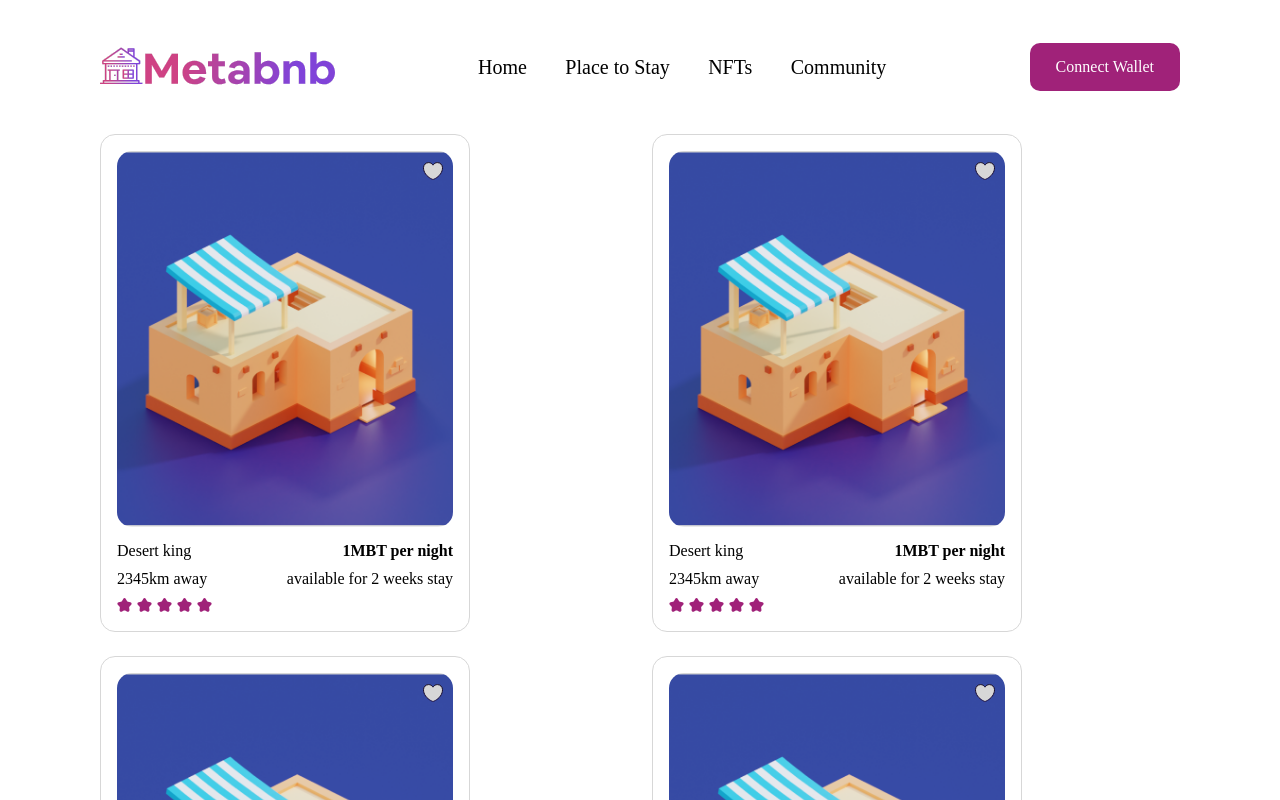
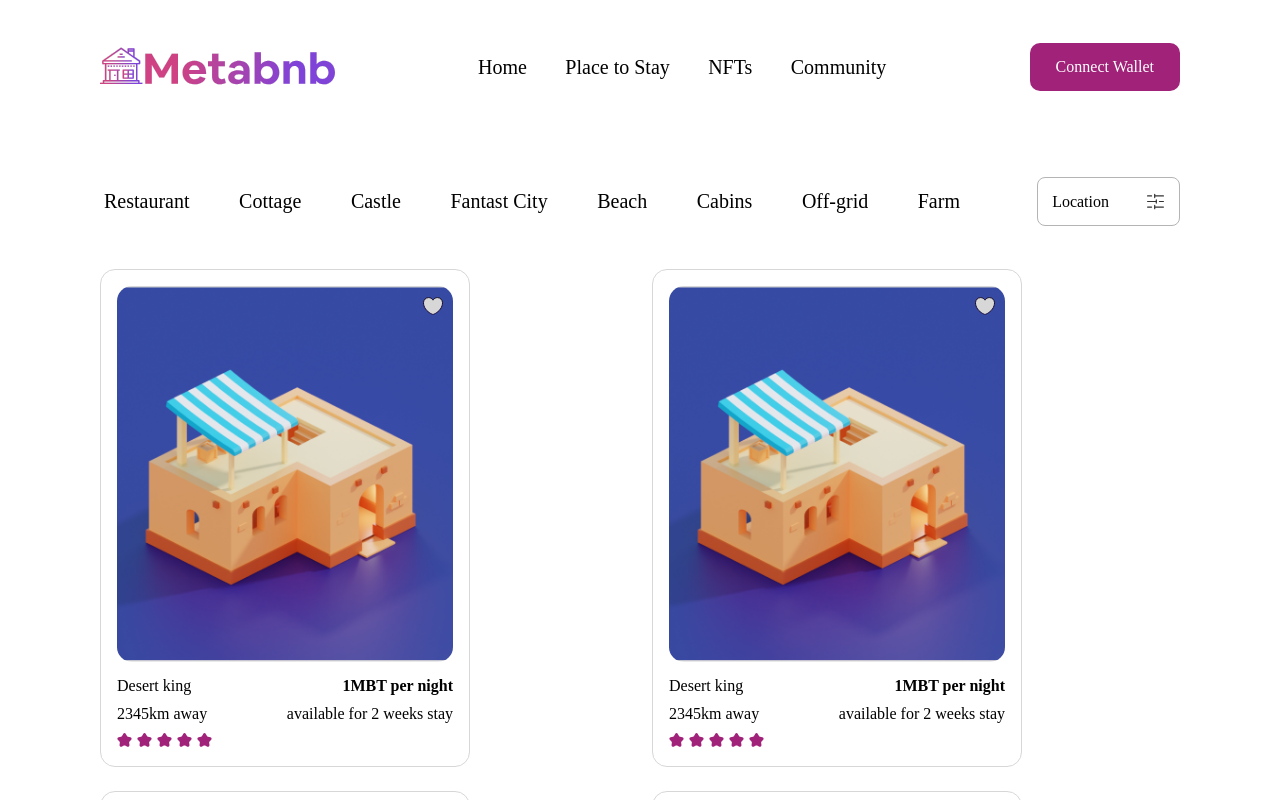
Before and after one commit to tochibedford/tochi-meta-bnb, a React (Vite) app: page /placetostay in a window 1280 px wide. Shown: the top 800 px of the page. Built offline with nearby package versions, Linux system fonts and the light colour scheme; a web font is replaced by a local one.

Commit message:
feat: fully implemented filter component

```diff
--- a/src/App.module.scss
+++ b/src/App.module.scss
@@ -7,6 +7,6 @@
     header {
         position: sticky;
         top: 0;
-        z-index: 1;
+        z-index: 2;
     }
 }
--- /dev/null
+++ b/src/components/Filter.jsx
@@ -0,0 +1,60 @@
+import styles from '../styles/Filter.module.scss'
+import filterIcon from '../assets/filter.svg'
+import { useEffect, useRef, useState } from 'react';
+
+const Filter = ({ options }) => {
+    const dropDownToggleRef = useRef(null)
+    const [filterSelection, setFilterSelection] = useState("Location")
+
+    useEffect(()=>{
+        const handleClick = (e)=>{
+            if(e.target === dropDownToggleRef.current) return
+
+            dropDownToggleRef.current.checked = false
+        }
+
+        document.addEventListener('click', handleClick)
+
+        return ()=>{
+            document.removeEventListener('click', handleClick)
+        }
+    }, [])
+
+    return (
+        <div className={styles.filter__container}>
+            <ul className={styles.verbose__options}>
+                {options.map((opt, index) => {
+                    return (
+                        <li key={"filter__options__" + index}>
+                            {opt}
+                        </li>
+                    )
+                })}
+            </ul>
+            <div className={styles.dropdown}>
+                <input ref={dropDownToggleRef} type="checkbox" name="filter"/>
+                <ul className={styles.custom__dropdown__filter} ariarole="listbox" tabIndex="-1">
+                    <li className={styles.custom__dropdown__filter__selected} ariaselected="true">
+                        <div className={styles.custom__dropdown__filter__selected__text}>{filterSelection}</div>
+                        <div className={styles.custom__dropdown__filter__selected__image__container}>
+                            <img src={filterIcon} alt="filter icon" />
+                        </div>
+                    </li>
+                    <li className={styles.custom__dropdown__filter__options}>
+                        <ul ariarole="listbox" className={styles.custom__dropdown__filter__options__inner__container}>
+                            {options.map((opt, index) => {
+                                return (
+                                    <li key={"filter__options__" + index} className={styles.custom__dropdown__inner__option} onClick={()=>setFilterSelection(opt)}>
+                                        {opt}
+                                    </li>
+                                )
+                            })}
+                        </ul>
+                    </li>
+                </ul>
+            </div>
+        </div>
+    );
+}
+
+export default Filter;
--- a/src/pages/PlaceToStay.jsx
+++ b/src/pages/PlaceToStay.jsx
@@ -1,4 +1,5 @@
 import Card from "../components/Card";
+import Filter from "../components/Filter";
 import styles from "../styles/PlaceToStay.module.scss"
 
 const PlaceToStay = () => {
@@ -8,8 +9,12 @@ const PlaceToStay = () => {
             <Card key={i}/>
         )
     }
+
+    const locations = ["Restaurant", "Cottage", "Castle", "Fantast City", "Beach", "Cabins", " Off-grid", "Farm"]
     return (
         <main className={styles.main__content}>
+            <Filter options={locations} />
+            {/**TODO include props that determine what options the filter has */}
             <div className={styles.card__grid}>
                 {cards}
             </div>
--- /dev/null
+++ b/src/styles/Filter.module.scss
@@ -0,0 +1,115 @@
+@import '../styles/colors.scss';
+
+.filter__container {
+    display: flex;
+    padding: 4.3rem 10rem;
+
+    .verbose__options {
+        display: flex;
+        justify-content: space-between;
+        align-items: center;
+        list-style: none;
+        font-size: 2rem;
+        width: 80%;
+        margin-right: auto;
+
+        li {
+            padding: 0.2em;
+            border-radius: 0.5em;
+            cursor: pointer;
+            &:hover {
+                background-color: #B4B4B4;
+            }
+
+        }
+    }
+
+    .dropdown {
+        position: relative;
+        z-index: 1;
+
+        input[type="checkbox"] {
+            position: absolute;
+            opacity: 0;
+            top: 0;
+            left: 0;
+            right: 0;
+            bottom: 0;
+            z-index: 1;
+            cursor: pointer;
+
+            &:checked~.custom__dropdown__filter {
+                .custom__dropdown__filter__options {
+                    transform: scaleY(1);
+                }
+            }
+        }
+
+        .custom__dropdown__filter {
+            font-size: 1.6rem;
+            padding: 1.4rem;
+            position: relative;
+            border-radius: 0.5em;
+            border: 1px solid #B4B4B4;
+            list-style: none;
+            text-align: center;
+            cursor: pointer;
+
+            &__selected {
+                width: 100%;
+                height: 100%;
+                display: flex;
+                justify-content: space-between;
+                gap: 2em;
+
+                &__text {
+                    display: flex;
+                    align-items: center;
+                }
+
+                &__image__container {
+                    flex: 0.8;
+                    display: grid;
+                    place-items: center;
+
+                    img {
+                        object-fit: contain;
+                        width: 100%;
+                    }
+                }
+            }
+
+            &__options {
+                transform-origin: 0% 0%;
+                transform: scaleY(0);
+                position: absolute;
+                top: 105%;
+                left: 0;
+                width: 100%;
+                border-radius: 0.5em;
+                background-color: white;
+                transition: transform 0.1s;
+
+                &__inner__container {
+                    list-style: none;
+                    display: flex;
+                    flex-direction: column;
+
+                    li {
+                        padding: 1em;
+                        border-top: 0.5px solid #B4B4B4;
+
+                        &:hover {
+                            color: $primary-major;
+                        }
+                    }
+
+                    li:nth-child(1) {
+                        border-top: none;
+                    }
+                }
+            }
+        }
+    }
+
+}
```
Also changed, not shown: src/assets/filter.svg (added).
